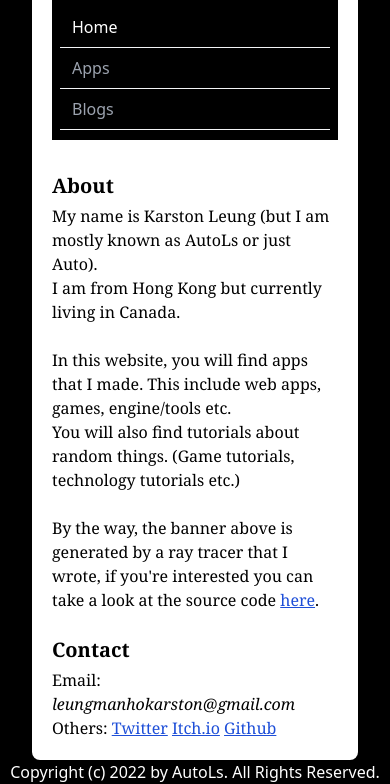
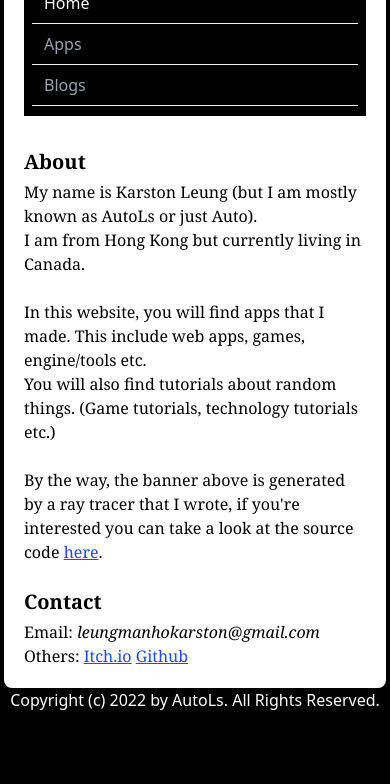
Before and after one commit to AutoLS/AutoWeb, a plain HTML site: page public/index.html in a window 390 px wide. Shown: the part 248-1032 px from the top of the page. After the commit the page ends 960 px from the top, so only its background shows below. Drawn offline with nearby package versions, Linux system fonts and the light colour scheme.

Commit message:
Adjust wrapper styling

```diff
--- a/public/index.html
+++ b/public/index.html
@@ -8,7 +8,7 @@
         <script src="https://cdn.tailwindcss.com"></script>
     </head>
     <body class="bg-black">
-        <div id="wrapper" class="rounded-lg bg-white p-5 mt-4 mx-8 md:h-[1080px] md:m-auto md:mt-4 md:w-4/5 md:px-20">
+        <div id="wrapper" class="rounded-lg bg-white p-5 mt-4 mx-1 md:h-[1080px] md:m-auto md:mt-4 md:w-4/5 md:px-20">
             <div id="header">
                 <div id="branding" class="py-5">
                     <div class="flex flex-row">
@@ -52,7 +52,6 @@
                         <h2 class="text-xl font-bold mb-1">Contact</h2>
                         <p>Email: <span class="italic">leungmanhokarston@gmail.com</span></p>
                         <p>Others:
-                            <a href="https://twitter.com/AutoLsOsu" class="text-blue-700 underline">Twitter</a>
                             <a href="https://autols.itch.io/" class="text-blue-700 underline">Itch.io</a>
                             <a href="https://github.com/AutoLS" class="text-blue-700 underline">Github</a>
                         </p>
```
Also changed, not shown: public/blogs/home.html (+1 -1 lines).
